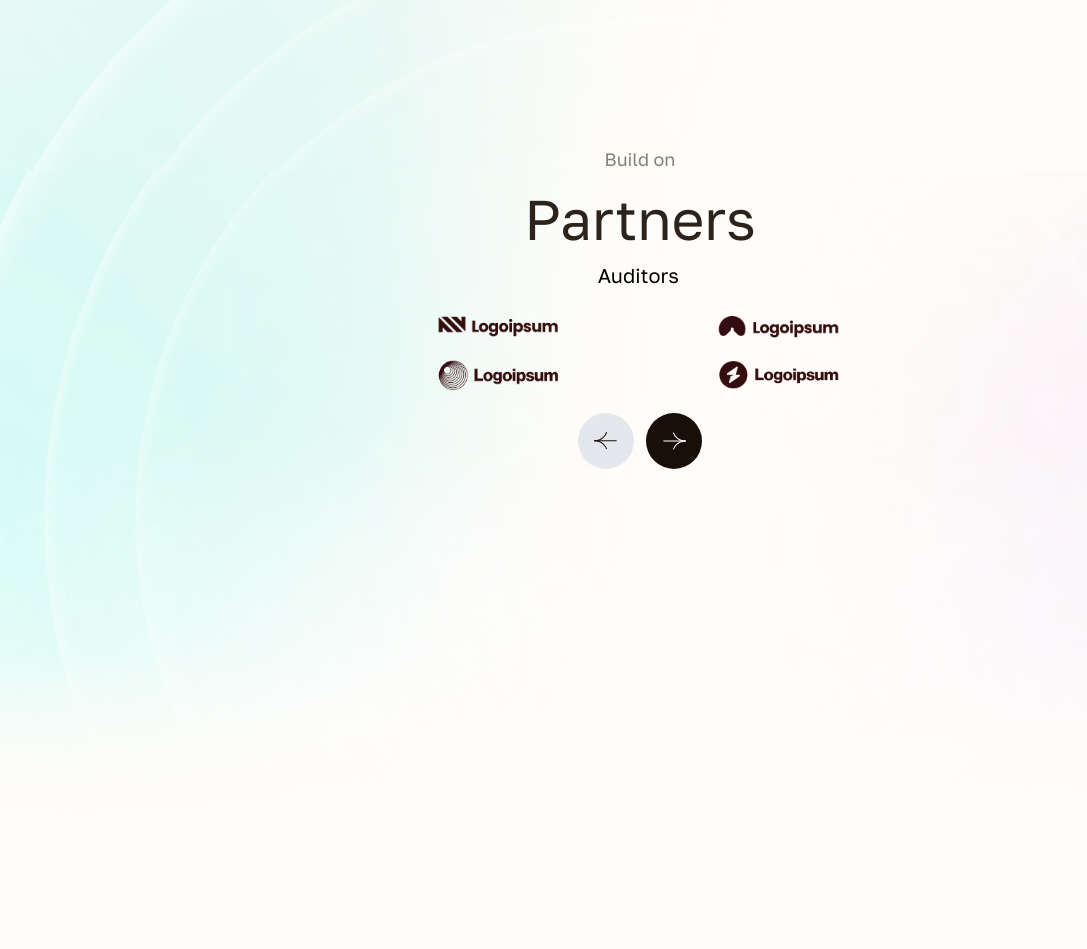
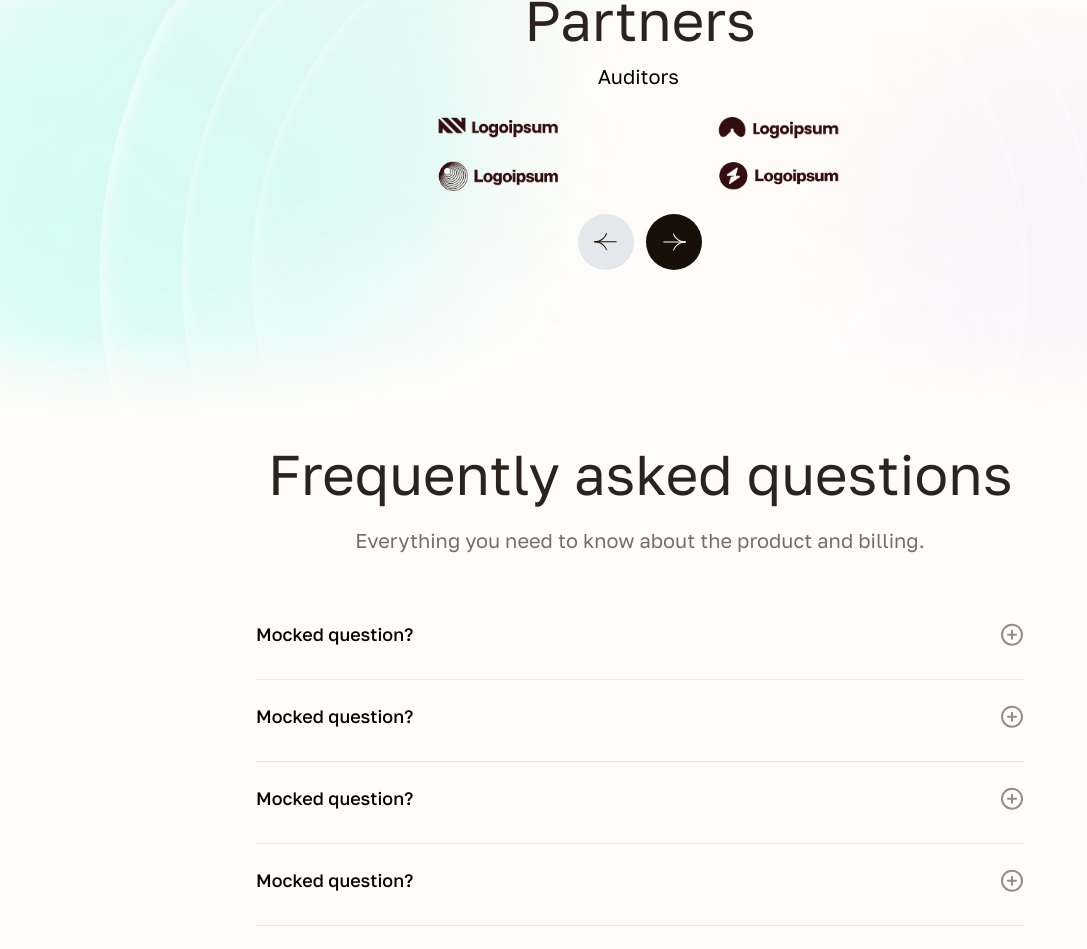
Before and after one commit to minedfi-protocol/landing, a Next.js app: page / in a window 1280 px wide. Shown: the part 6038-6987 px from the top of the page, without its empty margins (0-1087 px from the left). Built offline with nearby package versions, Linux system fonts and the light colour scheme.

Commit message:
remove empty space

```diff
--- a/src/sections/FaqSection.tsx
+++ b/src/sections/FaqSection.tsx
@@ -26,7 +26,7 @@ export const FaqSection = () => {
   ]
 
   return (
-    <section className='flex w-full flex-col items-center bg-[#FFFCF9] px-4 py-12 lg:px-[80px] lg:py-[96px]'>
+    <section className='flex w-full flex-col items-center bg-[#FFFCF9] px-4 pb-12 lg:px-[80px] lg:pb-[96px]'>
       <div>
         <h2 className='mt-[12px] text-center text-mobile-h2 text-neutral-60 lg:w-[800px] lg:text-desktop-h2'>
           Frequently asked questions
--- a/src/sections/PartnersSection.tsx
+++ b/src/sections/PartnersSection.tsx
@@ -5,10 +5,13 @@ import { PartnersCardItem } from '@/components/CardItem/PartnersCardItem'
 
 export const PartnersSection = () => {
   return (
-    <section className='relative flex min-h-[800px] w-full flex-col items-center justify-center gap-16 overflow-hidden bg-cross-section-blur bg-cover bg-center bg-no-repeat px-5 pb-5 md:min-h-[1200px] md:bg-cover'>
-      <div className='absolute bottom-0 h-24 w-full bg-gradient-to-t from-neutral-10 to-transparent md:h-44' />
-      <div className='absolute top-0 h-32 w-full bg-gradient-to-t from-transparent to-neutral-10 md:h-80' />
-      <div className='z-50 mt-20 h-full md:mt-48'>
+    <section
+      className='relative flex min-h-[800px] w-full flex-col items-center justify-end gap-16 overflow-hidden bg-cross-section-blur bg-cover bg-center bg-no-repeat px-5 pb-5 md:min-h-[800px] md:bg-cover'
+      style={{ backgroundPosition: '50% 30%' }}>
+      <div className='absolute top-0 h-32 w-full bg-gradient-to-t from-transparent to-neutral-10 md:h-32' />
+      <div className='absolute bottom-0 h-24 w-full bg-gradient-to-t from-neutral-10 to-transparent md:h-24' />
+
+      <div className='z-50 mb-20 h-full md:mb-32'>
         <>
           <p className='text-center text-mobile-label text-light-gray md:text-desktop-label'>
             Build on
```
